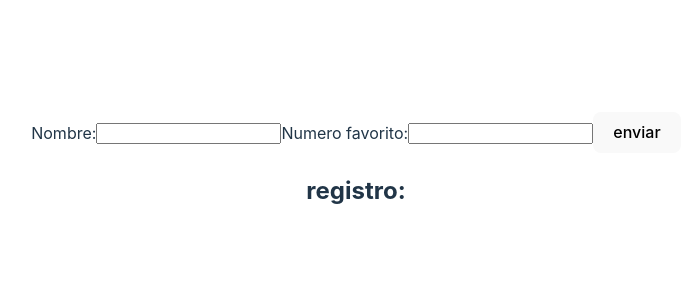
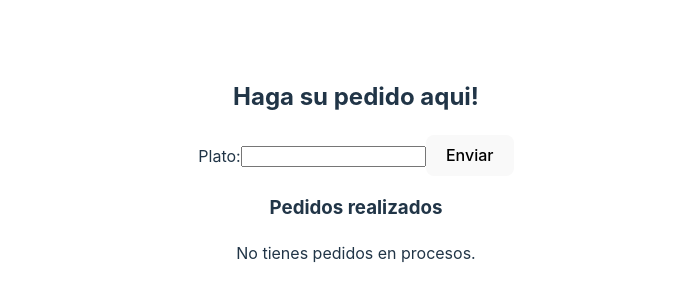
Before and after one commit to KannemannA/React-homeworks, a React (Vite) app: page / in a window 1280 px wide. Shown: the part 230-530 px from the top of the page, without its empty margins (284-976 px from the left). Built offline with nearby package versions, Linux system fonts and the light colour scheme.

Commit message:
sin terminar

```diff
--- a/src/main.jsx
+++ b/src/main.jsx
@@ -1,6 +1,6 @@
 import React from 'react'
 import ReactDOM from 'react-dom/client'
-import App from './practicas/C9/App.jsx'
+import App from './practicas/C10/App.jsx'
 import './index.css'
 
 ReactDOM.createRoot(document.getElementById('root')).render(
--- /dev/null
+++ b/src/practicas/C10/App.jsx
@@ -0,0 +1,22 @@
+import { useState } from "react";
+import "../../App.css";
+import Form from "./componentes/Form";
+import Card from "./componentes/Card";
+
+function App() {
+  const [listaPedido, setListaPedido] = useState([])
+  const agregarData=(datos)=>{
+    setListaPedido([...listaPedido, datos]);
+  }
+  const eliminarData=(datos)=>{}
+  return (
+    <>
+      <h2>Haga su pedido aqui!</h2>
+      <Form data={agregarData}></Form>
+      <h3>Pedidos realizados</h3>
+      {listaPedido.length==0 ? <p>No tienes pedidos en procesos.</p> :<Card data={listaPedido}/>}
+    </>
+  )
+}
+
+export default App;
--- /dev/null
+++ b/src/practicas/C10/componentes/Card.jsx
@@ -0,0 +1,21 @@
+import React from 'react'
+
+let id=0
+function Card(props) {
+  const eliminarPedido=(e)=>{
+    console.log(e)
+  }
+  return (
+    <>
+      {props.data.map((item)=>{
+        <div key={id++}>
+          <h4>Pedido</h4>
+          <p>{item}</p>
+          <button onClick={eliminarPedido}>Eliminar</button>
+        </div>
+      })}
+    </>
+  )
+}
+
+export default Card
--- /dev/null
+++ b/src/practicas/C10/componentes/Form.jsx
@@ -0,0 +1,17 @@
+import React from 'react'
+
+function Form(props) {
+    const pasamanos=(e)=>{
+        e.preventDefault()
+        props.data(e.target[0].value)
+    }
+  return (
+    <form onSubmit={pasamanos}>
+        <label htmlFor="plato">Plato:</label>
+        <input type="text" id="plato" required/>
+        <button type="submit">Enviar</button>
+    </form>
+  )
+}
+
+export default Form
```
